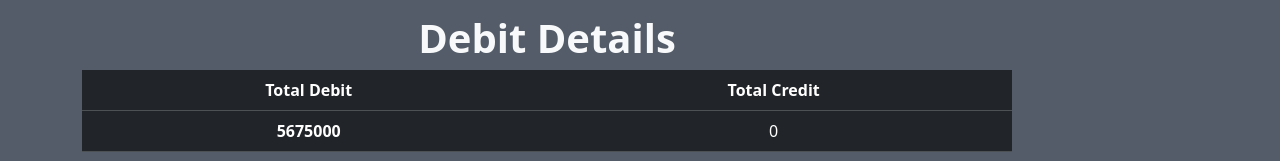
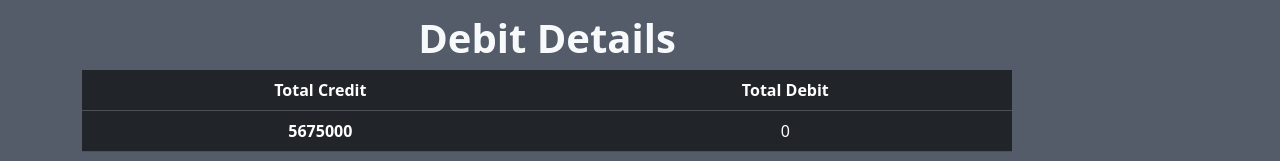
Before and after one commit to digitalrehman/Bussiness-Managment, a React (Vite) app: page /Collections in a window 1280 px wide. Shown: the part 289-450 px from the top of the page. Built offline with nearby package versions, Linux system fonts and the light colour scheme.

Commit message:
Update Collections.jsx

```diff
--- a/src/Componentes/Collections/Collections.jsx
+++ b/src/Componentes/Collections/Collections.jsx
@@ -42,8 +42,8 @@ const Collections = () => {
               <table className="table table-dark">
                 <thead>
                   <tr>
+                    <th>Total Credit</th>
                     <th>Total Debit</th>
-                    <th>Total Credit</th>
                   </tr>
                 </thead>
                 <tbody>
```
